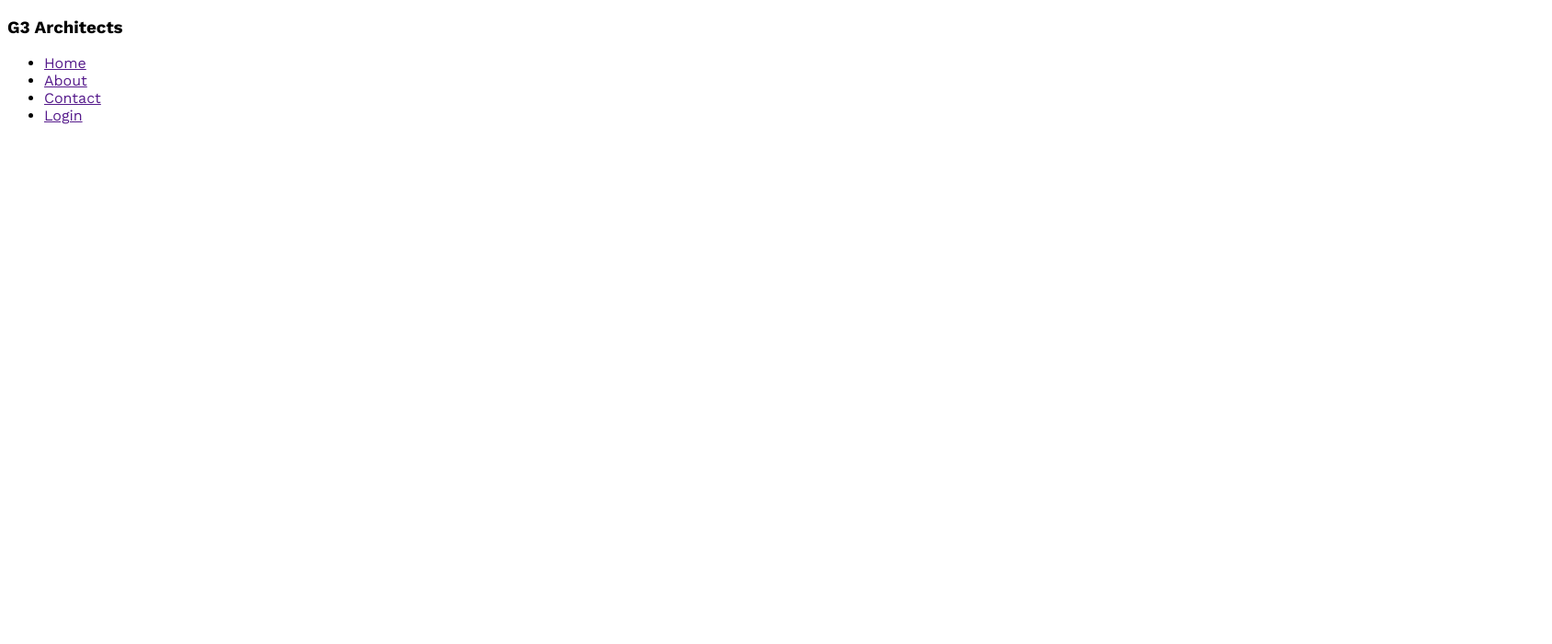
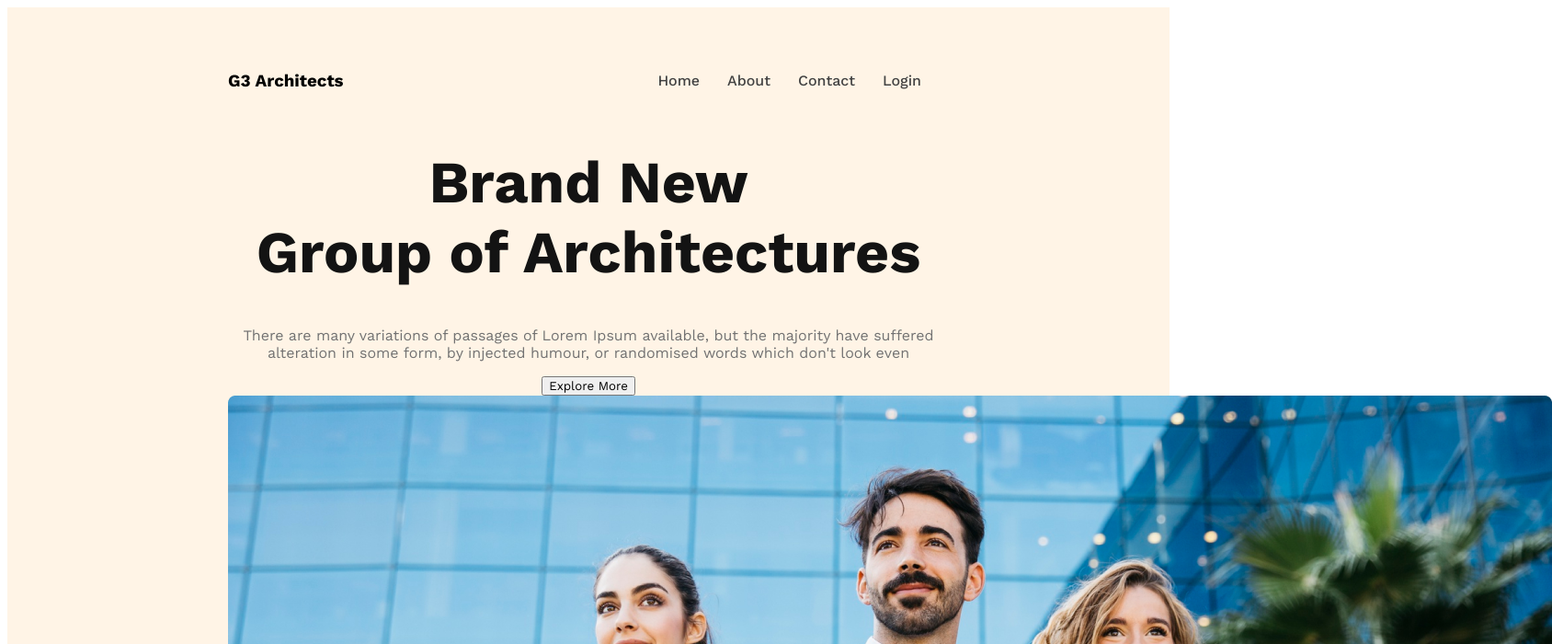
Before and after one commit to piash071/g3-architect-website, a plain HTML site: page index.html in a window 1280 px wide. Shown: the top 700 px of the page at 92% size, 1688 px wide, since content can reach past the window. Drawn offline with nearby package versions, Linux system fonts and the light colour scheme.

Commit message:
banner content added

```diff
--- a/index.html
+++ b/index.html
@@ -17,6 +17,15 @@
                 <li><a href="">Login</a></li>
             </ul>
         </nav>
+        <div class="banner">
+           <div class="banner-content">
+            <h1 class="banner-title">Brand New <br> Group of Architectures</h1>
+            <p class="banner-description">There are many variations of passages of Lorem Ipsum available, but the majority have suffered alteration in some form, by injected humour, or randomised words which don't look even</p>
+            <button class="btn-primary">Explore More</button>
+            <img src="images/banner.png" alt="">
+           </div>
+
+        </div>
     </header>
     <main>
 
--- a/styles/architect.css
+++ b/styles/architect.css
@@ -7,3 +7,50 @@
     font-family: 'Open Sans', sans-serif;
     font-family: 'Work Sans', sans-serif;
 }
+
+
+/* header style */
+
+header {
+    background: rgba(255, 144, 14, 0.10);
+    padding: 50px 240px;
+}
+
+
+nav{
+    display: flex;
+    justify-content: space-between;
+    align-items: center;
+}
+
+nav > ul{
+    display: flex;
+}
+
+nav li {
+    list-style: none;
+    margin-right: 30px;
+    font-weight: 500;
+    font-size: 1rem;
+}
+
+nav li a {
+    text-decoration: none;
+    color: #424242;
+}
+
+/* banner styles */
+
+.banner-content{
+    max-width: 1300px;
+    text-align: center;
+    margin: 0 auto;
+}
+ .banner-title{
+    font-size: 4rem;
+    font-weight: 700;
+    color: #131313;
+ }
+ .banner-description{
+    color: #727272;
+ }
```
